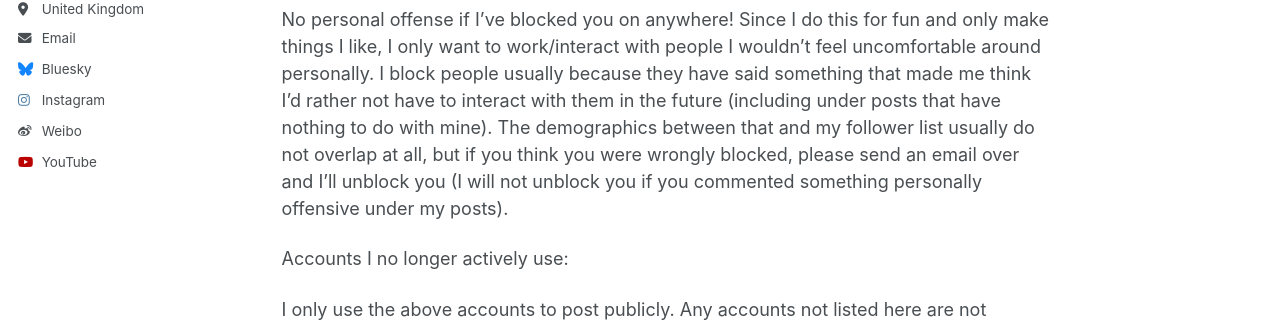
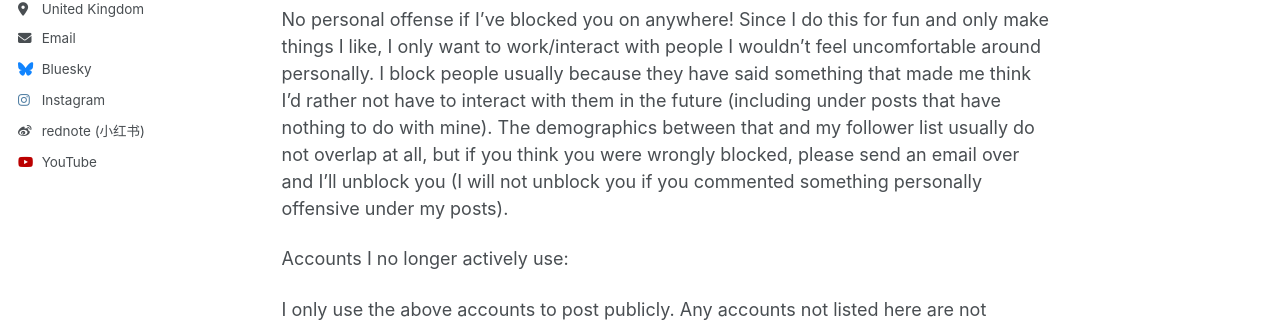
Before and after one commit to ku-storage/ku-storage.github.io, a Jekyll site: the page built from _pages/about.md, in a window 1280 px wide. Shown: the part 378-700 px from the top of the page. Built offline with Jekyll 4.4.1, drawn with Linux system fonts in a browser that asks for light colours.

Commit message:
Update author-profile.html

```diff
--- a/_includes/author-profile.html
+++ b/_includes/author-profile.html
@@ -142,7 +142,7 @@
         <li><a href="https://vine.co/u/{{ author.vine }}"><i class="fab fa-fw fa-vine icon-pad-right" aria-hidden="true"></i>Vine</a></li>
       {% endif %}
       {% if author.weibo %}
-        <li><a href="[https://www.xiaohongshu.com/user/profile/](https://www.xiaohongshu.com/user/profile/64d762c8000000000100cec3){{ author.weibo }}"><i class="fab fa-fw fa-weibo icon-pad-right" aria-hidden="true"></i>Weibo</a></li>
+        <li><a href="[https://www.xiaohongshu.com/user/profile/](https://www.xiaohongshu.com/user/profile/64d762c8000000000100cec3){{ author.weibo }}"><i class="fab fa-fw fa-weibo icon-pad-right" aria-hidden="true"></i>rednote (小红书)</a></li>
       {% endif %}
       {% if author.wikipedia %}
         <li><a href="https://en.wikipedia.org/wiki/User:{{ author.wikipedia }}"><i class="fab fa-fw fa-wikipedia-w icon-pad-right" aria-hidden="true"></i>Wikipedia</a></li>
```
